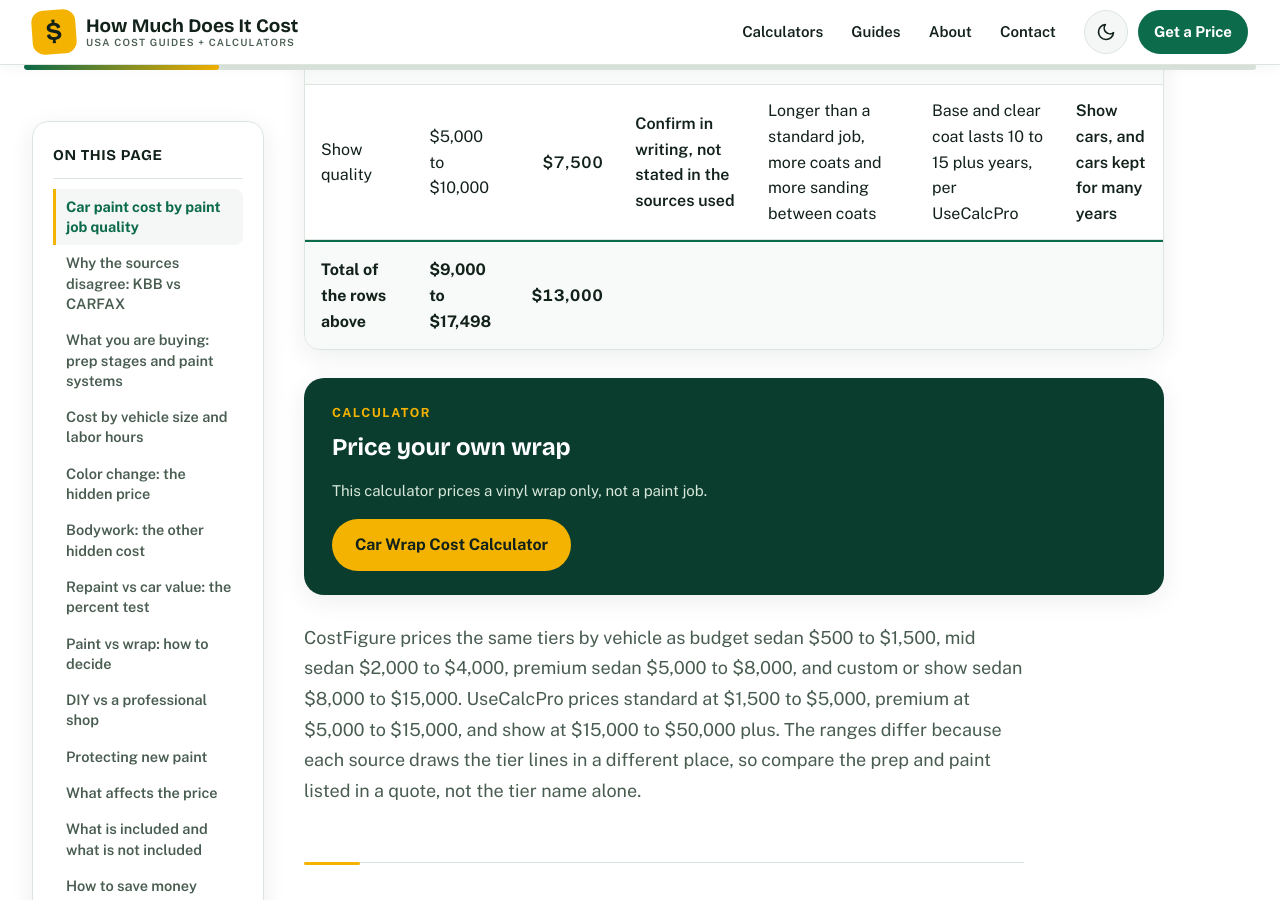
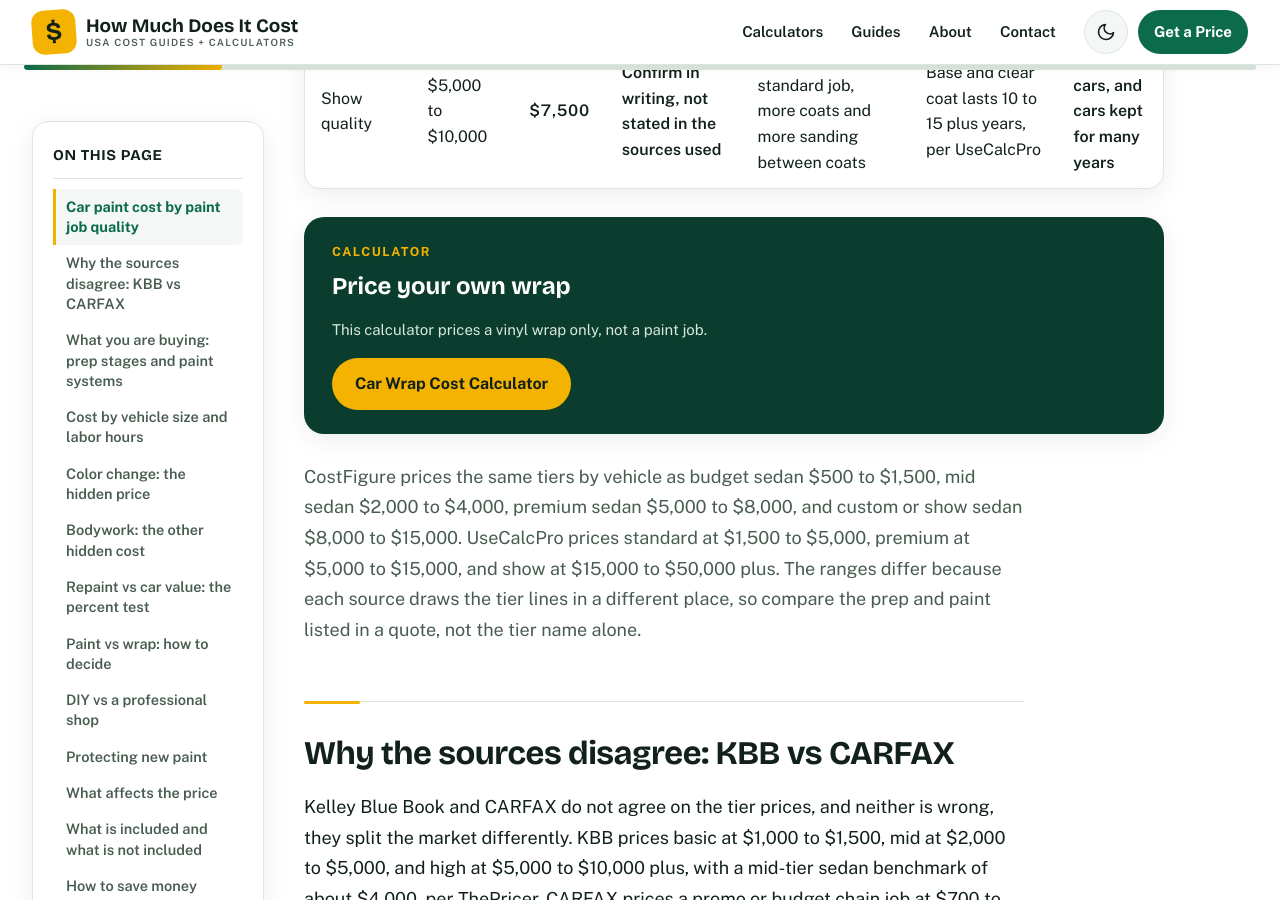
Before and after one commit to zaidmeo09-dhangal/howmuchdoesitcostusa, a Jekyll site: the page built from _posts/2026-11-14-how-much-does-it-cost-to-paint-a-car.md, in a window 1280 px wide and 900 px high, scrolled down 1630 px. Built offline with Jekyll 4.4.1, drawn with Linux system fonts in a browser that asks for light colours.

Commit message:
Initial deploy: add _posts/2026-11-14-how-much-does-it-cost-to-paint-a-car.md

```diff
--- a/_posts/2026-11-14-how-much-does-it-cost-to-paint-a-car.md
+++ b/_posts/2026-11-14-how-much-does-it-cost-to-paint-a-car.md
@@ -128,7 +128,6 @@ schema: |
 <tr><td>Basic single coat</td><td>$1,500 to $2,499</td><td>$2,000</td><td>Confirm in writing, not stated in the sources used</td><td>About 3 to 7 days for most repaints</td><td>Single-stage paint fades in 5 to 8 years, per UseCalcPro</td><td class="best-for">A budget repaint</td></tr>
 <tr><td>Standard quality</td><td>$2,500 to $4,999</td><td>$3,500</td><td>Confirm in writing, not stated in the sources used</td><td>About 3 to 7 days for most repaints</td><td>Base and clear coat lasts 10 to 15 plus years, per UseCalcPro</td><td class="best-for">Most daily drivers</td></tr>
 <tr><td>Show quality</td><td>$5,000 to $10,000</td><td>$7,500</td><td>Confirm in writing, not stated in the sources used</td><td>Longer than a standard job, more coats and more sanding between coats</td><td>Base and clear coat lasts 10 to 15 plus years, per UseCalcPro</td><td class="best-for">Show cars, and cars kept for many years</td></tr>
-<tr class="total"><td>Total of the rows above</td><td>$9,000 to $17,498</td><td>$13,000</td><td></td><td></td><td></td><td></td></tr>
 </tbody>
 </table>
 </div>
```
